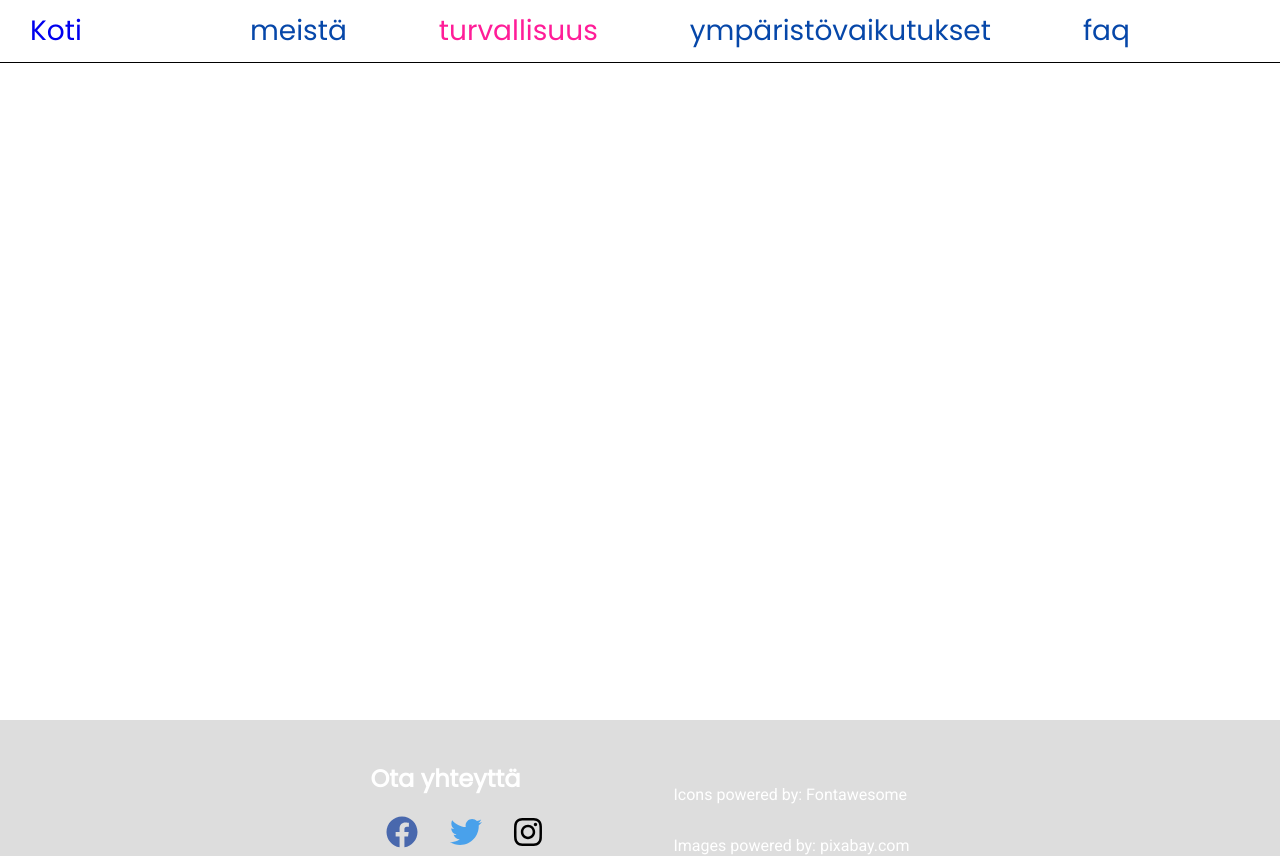
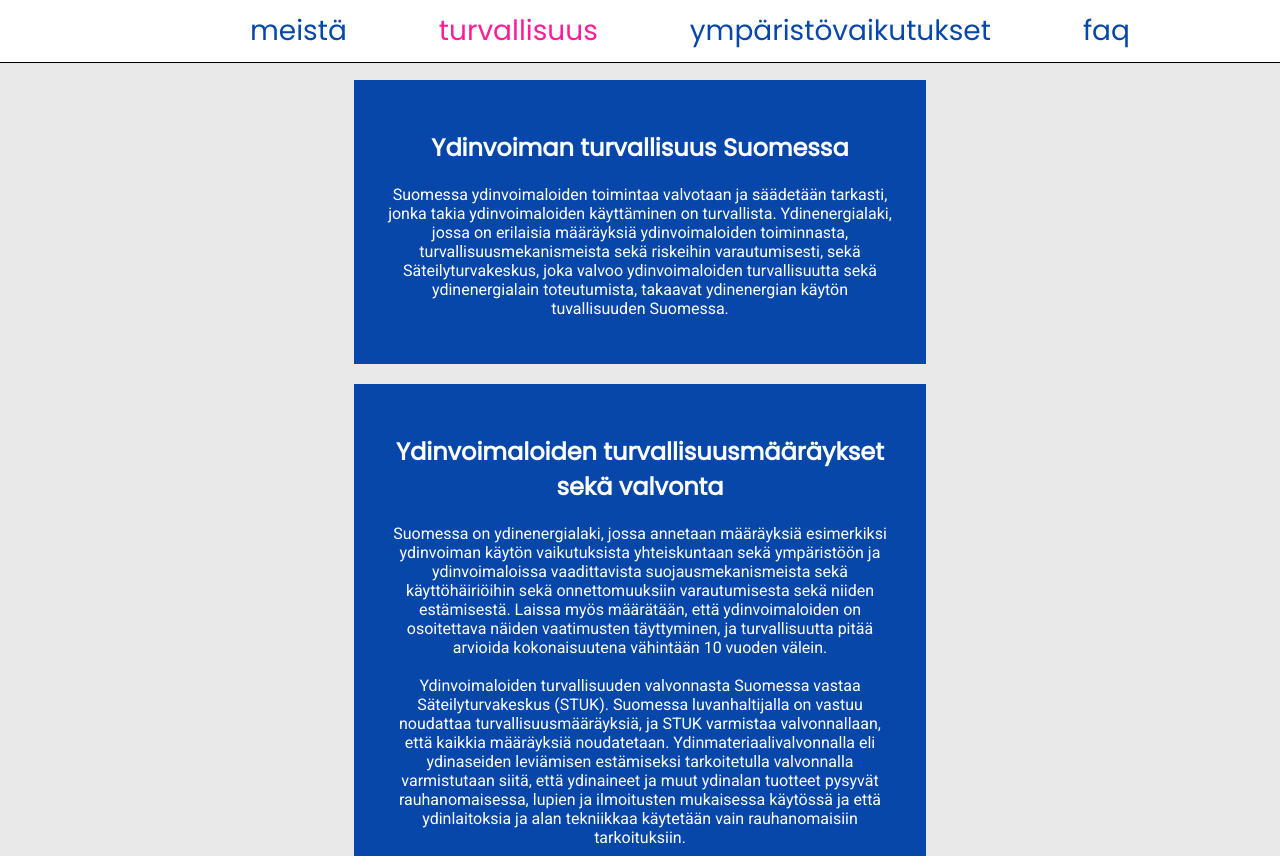
Before and after one commit to pyrysepp/vdmwebsovellus, a React (Create React App) app: page /turvallisuus in a window 1280 px wide. Shown: the top 856 px of the page. Built offline with nearby package versions, Linux system fonts and the light colour scheme.

Commit message:
lisätty sisältöä ja css-säätöä

```diff
--- a/src/components/Turvallisuus.js
+++ b/src/components/Turvallisuus.js
@@ -4,8 +4,46 @@ import React from 'react'
 const Turvallisuus = () => {
 
     return(
-        <div>
+        <div className="yleis-container">
+            <div className="content">
+            <div className="text-container">
+                <h2>Ydinvoiman turvallisuus Suomessa</h2>
 
+                <p>Suomessa ydinvoimaloiden toimintaa valvotaan ja säädetään tarkasti, jonka takia ydinvoimaloiden käyttäminen on turvallista. Ydinenergialaki, jossa on erilaisia määräyksiä ydinvoimaloiden toiminnasta, turvallisuusmekanismeista sekä riskeihin varautumisesti, sekä Säteilyturvakeskus, joka valvoo ydinvoimaloiden turvallisuutta sekä ydinenergialain toteutumista, takaavat ydinenergian käytön tuvallisuuden Suomessa.
+                </p>
+            </div>
+            <div className="text-container">
+                <h2>Ydinvoimaloiden turvallisuusmääräykset sekä valvonta</h2>
+
+                <p>
+                Suomessa on ydinenergialaki, jossa annetaan määräyksiä esimerkiksi ydinvoiman käytön vaikutuksista yhteiskuntaan sekä ympäristöön ja ydinvoimaloissa vaadittavista suojausmekanismeista sekä käyttöhäiriöihin sekä onnettomuuksiin varautumisesta sekä niiden estämisestä. Laissa myös määrätään, että ydinvoimaloiden on osoitettava näiden vaatimusten täyttyminen, ja turvallisuutta pitää arvioida kokonaisuutena vähintään 10 vuoden välein.
+                <br/> <br/>
+                Ydinvoimaloiden turvallisuuden valvonnasta Suomessa vastaa Säteilyturvakeskus (STUK). Suomessa luvanhaltijalla on vastuu noudattaa turvallisuusmääräyksiä, ja STUK varmistaa valvonnallaan, että kaikkia määräyksiä noudatetaan. Ydinmateriaalivalvonnalla eli ydinaseiden leviämisen estämiseksi tarkoitetulla valvonnalla varmistutaan siitä, että ydinaineet ja muut ydinalan tuotteet pysyvät rauhanomaisessa, lupien ja ilmoitusten mukaisessa käytössä ja että ydinlaitoksia ja alan tekniikkaa käytetään vain rauhanomaisiin tarkoituksiin.
+                </p>
+            </div>
+            <div className="text-container">
+                <h2>Ydinjäte</h2>
+                <p>
+                Ydinjätteistä on lain mukaan huolehdittava loppusijoitusta myöten Suomessa.  Säteilyturvakeskus valvoo ydinjätteen käsittelyn, varastoinnin ja loppusijoituksen turvallisuutta, mutta vastuu sen hoitamisesta on ydinvoimaloiden käyttäjillä. Käytetty ydinpolttoaine varastoidaan Suomessa ydinvoimalaitospaikoilla sijaitsevissa vesiallasvarastoissa väliaikaisesti. Suomessa on rakennettu ydinjätteiden loppusijoituspaikkaa, jonka käytön olisi tarkoitus alkaa vuonna 2020. Ydinenergialaki sanoo, että Suomessa syntyvä ydinjäte on loppusijoitettava Suomeen. Näin varmistutaan siitä, että ydinjätteet käsitellään asiaan kuuluvalla tavalla.
+                </p>
+            </div>
+            <div className="text-container">
+                <h2>Varautuminen ongelmiin</h2>
+                <p>
+                Ydinvoimaloissa pyritään ehkäisemään erilaisia ongelmatilanteita, jotta mahdollisilta vaaratilanteilta pystyttäisiin välttymään mahdollisimman tehokkaasti. Korkeatasoisesta laadunvarmistuksesta huolimatta ydinvoimalaitoksillakin esiintyy laitevikoja ja käyttöhenkilökunnan virheitä. Tämä on otettu huomioon laitosten suunnittelussa, ja yksittäisten vikojen ja virheiden kehittyminen onnettomuuksiksi on estetty luotettavasti. Laitosten suunnittelussa ja käytössä on varauduttu myös onnettomuustilanteisiin, ja niiden varalta laitoksissa on erityisiä turvallisuusjärjestelmiä.
+                <br/> <br/>
+                Ydinvoimaloidenkin turvallisuutta kehitetään koko ajan, ja esimerkiksi rakenteilla oleva Olkuiluoto 3 -ydinvoimala on varautunut terrori-iskuihin ja sabotaasiin siten, että tällaisissa tilanteissa pystytään ehkäisemään suuria onnettomuuksia ja haittaa ympäristölle.
+                </p>
+            </div>
+            <div className="text-container">
+                <h2>Lue lisää</h2>
+                <p>
+                    <a href="https://www.finlex.fi/fi/laki/ajantasa/1987/19870990">Ydinenergialaki</a>
+                    <br/> <br/>
+                    <a href="https://www.stuk.fi/stuk-valvoo/ydinturvallisuus">Ydinturvallisuus (STUK)</a>
+                </p>
+            </div>
+            </div>
         </div>
     )
 }
--- a/src/components/Yleinen.css
+++ b/src/components/Yleinen.css
@@ -3,7 +3,8 @@
     margin-top: 60px;
     background-color: #e9e9e9;
     width: 100%;
-    height: 1500px;
+    height: 100%;
+    padding-bottom: 20px;
 }
 
 .content-container {
@@ -23,3 +24,7 @@
     color: white;
     margin-top: 20px;
 }
+
+a {
+    color: white;
+}
```
